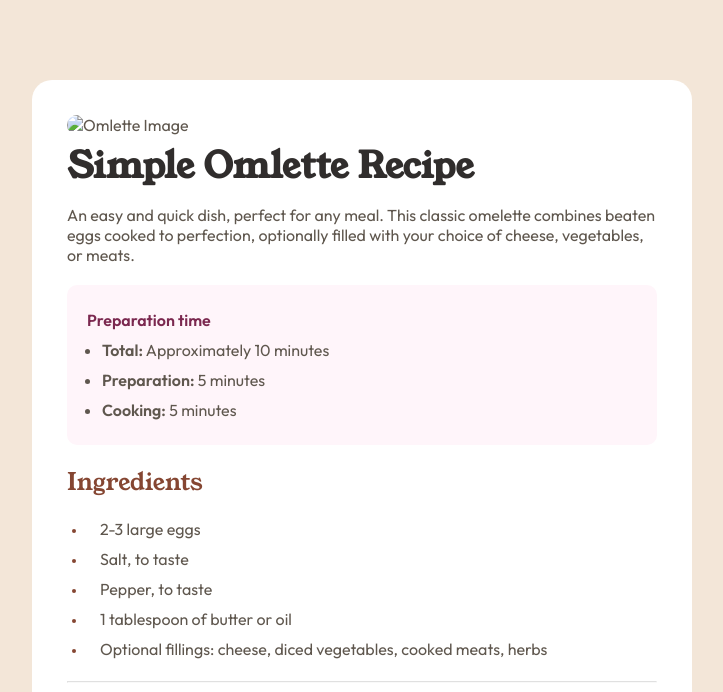
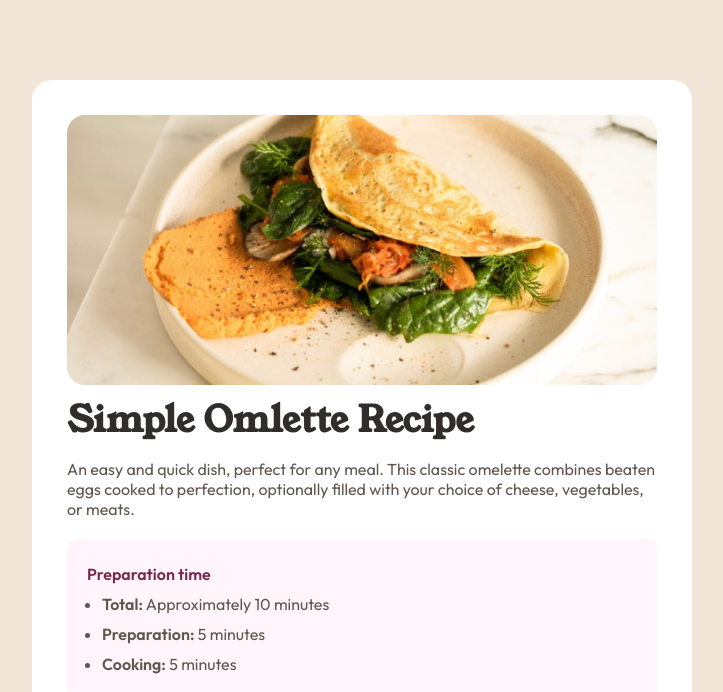
Before and after one commit to Abdelrahman-Almansory/Recipe-Page, a plain HTML site: page index.html in a window 1280 px wide. Shown: the top 692 px of the page, without its empty margins (278-1001 px from the left). Drawn offline with Linux system fonts and the light colour scheme.

Commit message:
Update index.html

```diff
--- a/index.html
+++ b/index.html
@@ -16,7 +16,7 @@
   <main>
     <article class="image">
       <figure>
-        <img class="head-image" src="assets/images/image-omelette.jpeg" alt="Omlette Image">
+        <img class="head-image" src="images/image-omelette.jpeg" alt="Omlette Image">
       </figure>
     </article>
     <article class="header">
```
